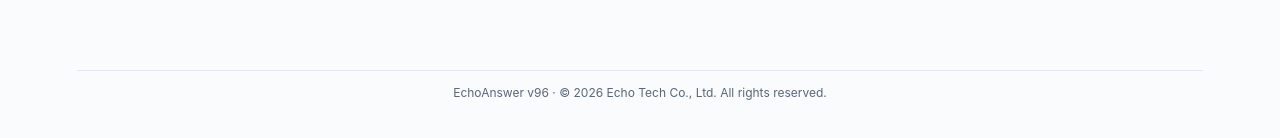
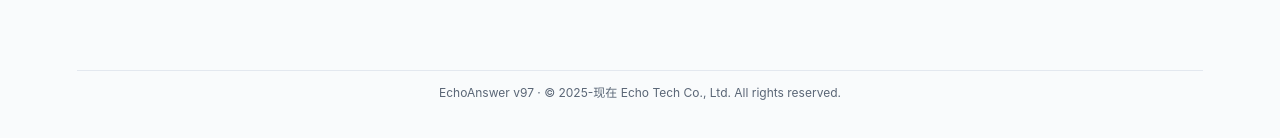
Before and after one commit to lxz946786639/qa-mini, a Vue app in the folder web/: page / in a window 1280 px wide. Shown: the part 3036-3174 px from the top of the page. Built offline with nearby package versions, Linux system fonts and the light colour scheme; no server answers.

Commit message:
style: 官网首页页脚版权年份 2026 → 2025-现在（P8.60：「© 2025-现在 Echo Tech Co., Ltd. All rights reserved.」；仅 Landing 页脚一处；APP_VERSION 97）

```diff
--- a/web/src/version.ts
+++ b/web/src/version.ts
@@ -1,3 +1,3 @@
 // P8.18 前端版本号唯一来源：官网首页页脚显示「EchoAnswer vNN · © …」。
 // 约定：每次用户可见更新（每次提交）+1（见 AGENTS.md §5 本地验证流程）。
-export const APP_VERSION = 96;
+export const APP_VERSION = 97;
--- a/web/src/views/Landing.vue
+++ b/web/src/views/Landing.vue
@@ -579,7 +579,7 @@ onBeforeUnmount(() => {
           <button class="lp-btn lp-btn-soft" type="button" @click="comingSoon">查看文档</button>
         </div>
         </div>
-        <footer class="lp-foot">EchoAnswer v{{ APP_VERSION }} · © 2026 Echo Tech Co., Ltd. All rights reserved.</footer>
+        <footer class="lp-foot">EchoAnswer v{{ APP_VERSION }} · © 2025-现在 Echo Tech Co., Ltd. All rights reserved.</footer>
       </section>
     </main>
 
```
Also changed, not shown: 19 other files (tests, documents, lock files or other folders).
